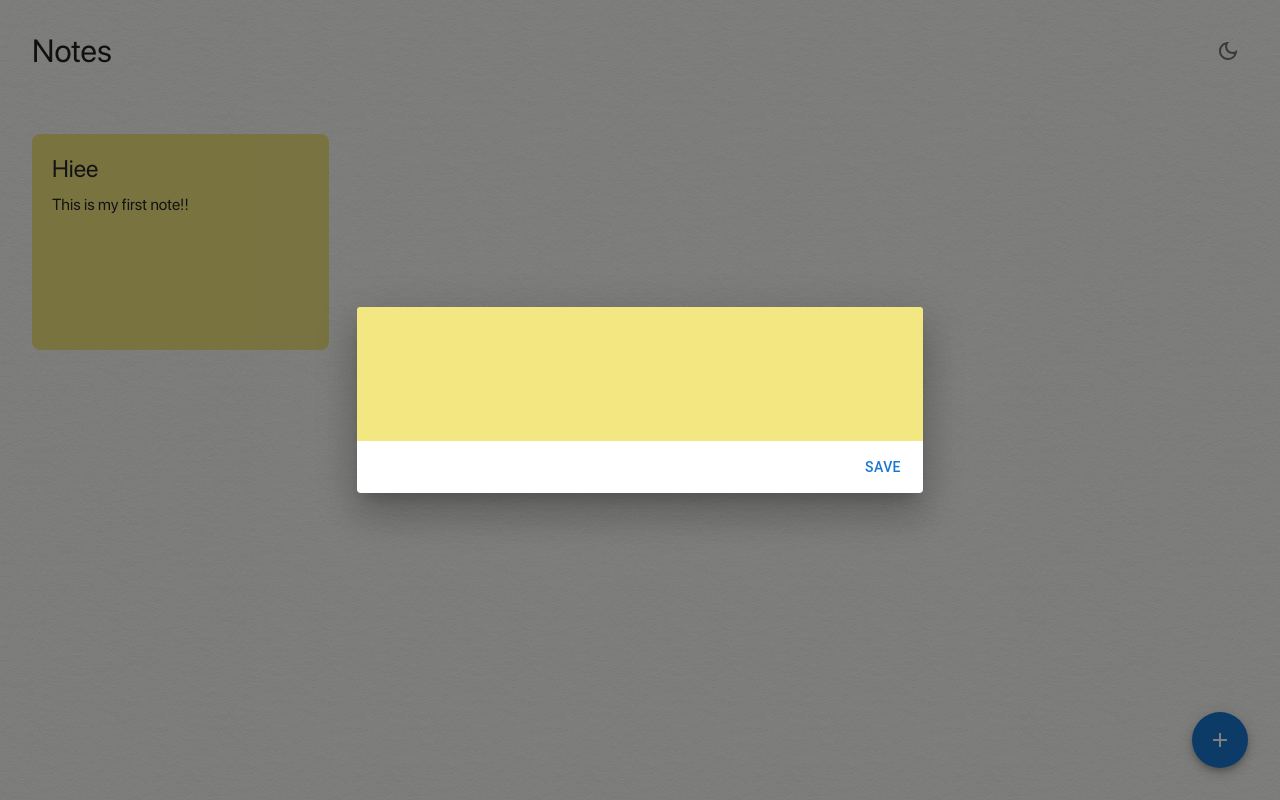
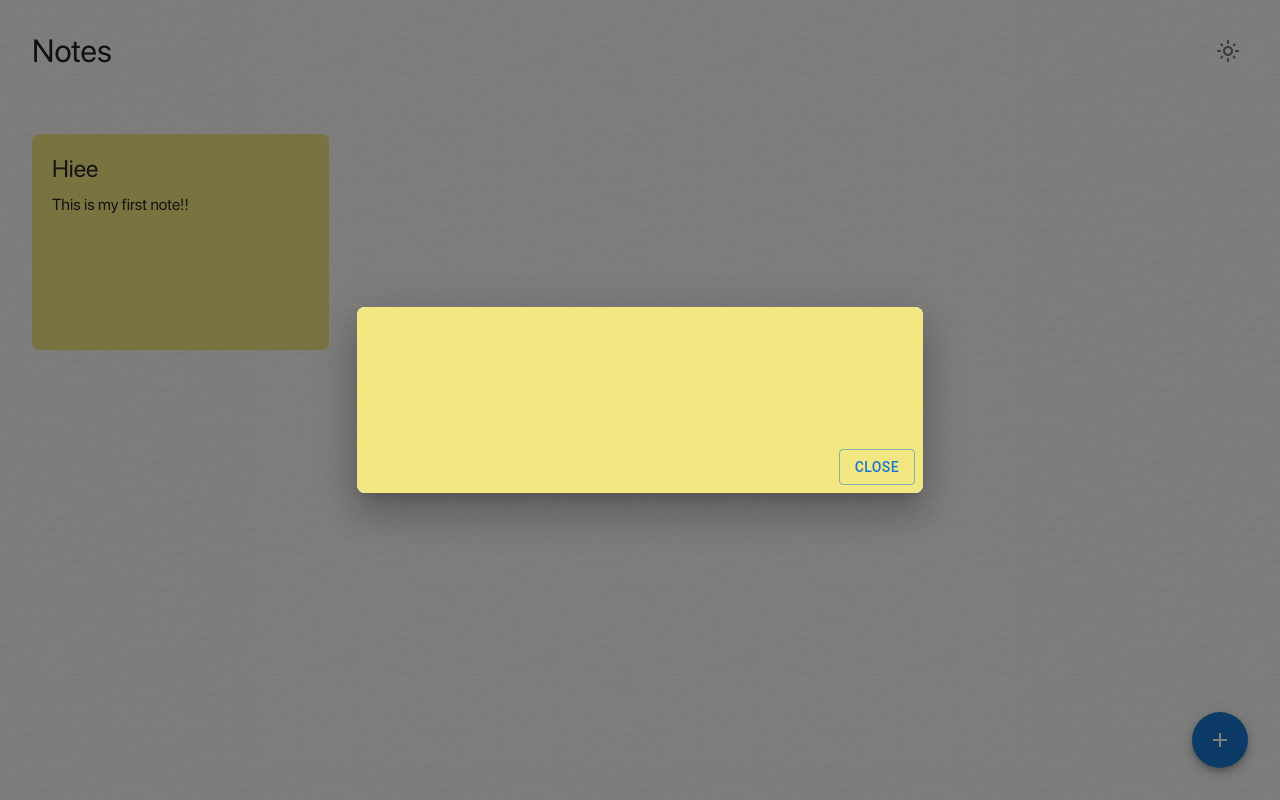
Before and after one commit to mstech66/notes, a React (Create React App) app: page / in a window 1280 px wide. Both pictures are taken after a click on the button 1220 px from the left and 740 px from the top of the page. Built offline with nearby package versions, Linux system fonts and the light colour scheme.

Commit message:
Fixed Updating Notes and added some code to fix dark/light mode toggle

```diff
--- a/src/App.js
+++ b/src/App.js
@@ -1,6 +1,6 @@
 import { Add } from "@mui/icons-material";
 import { Fab, ThemeProvider, useTheme } from "@mui/material";
-import React, { Component, useContext, useEffect } from "react";
+import React from "react";
 import { useDispatch, useSelector } from "react-redux";
 import "./App.css";
 import NoteModal from "./components/modal/NoteModal";
@@ -47,7 +47,12 @@ const App = (props) => {
       <Nav />
       <div className="grid-container">
         {notes.map((note) => (
-          <Note key={note.id} title={note.title} content={note.content} />
+          <Note
+            key={note.id}
+            id={note.id}
+            title={note.title}
+            content={note.content}
+          />
         ))}
       </div>
       <Fab color="primary" className="fab" onClick={addNoteHandler}>
--- a/src/components/modal/Modal.css
+++ b/src/components/modal/Modal.css
@@ -3,6 +3,10 @@
     height: auto;
 }
 
+.dialog{
+    border-radius: 8px;
+}
+
 .bg-yellow{
     background-color: #f3e782;
 }
--- a/src/components/modal/NoteModal.js
+++ b/src/components/modal/NoteModal.js
@@ -1,5 +1,4 @@
 import React, { useState } from "react";
-import { useNotesModalContext } from "./GlobalModal";
 import "./Modal.css";
 import ReactDOM from "react-dom";
 import {
@@ -15,34 +14,62 @@ import { noteActions } from "../../store/Note";
 
 const NoteModal = () => {
   const dispatch = useDispatch();
+  let isUpdating = false;
+  const open = useSelector((state) => state.modal.open);
+  const data = useSelector((state) => {
+    if (state.modal.data.title === null && state.modal.data.content === null) {
+      isUpdating = false;
+    } else {
+      isUpdating = true;
+    }
+    return state.modal.data;
+  });
   const [title, setTitle] = useState();
   const [content, setContent] = useState();
-  const open = useSelector((state) => state.modal.open);
-  const data = useSelector((state) => {
-    console.log(state.modal);
-    return state.modal.data;
-  });
-  const hideModalHandler = () => {
+  const hideModalHandler = (event) => {
+    saveNoteHandler(event);
     dispatch(modalActions.hideModal());
+  };
+  const clearValues = () => {
+    setTitle(undefined);
+    setContent(undefined);
   };
   const saveNoteHandler = (event) => {
     event.preventDefault();
-    const data = {
-      id: Math.random(),
-      title: title,
-      content: content,
+    const newTitle = title === undefined ? data.title : title;
+    const newContent = content === undefined ? data.content : content;
+    let newData = {
+      title: newTitle,
+      content: newContent,
     };
-    console.log(data);
-    dispatch(noteActions.addNote(data));
+    if (!isUpdating) {
+      newData.id = Math.random();
+      if (newData.title !== null || newData.content !== null) {
+        dispatch(noteActions.addNote(newData));
+      }
+    } else {
+      newData.id = data.id;
+      dispatch(noteActions.updateNote(newData));
+    }
     dispatch(modalActions.hideModal());
+    clearValues();
   };
 
   return ReactDOM.createPortal(
-    <Dialog open={open} onClose={hideModalHandler} scroll="paper">
+    <Dialog
+      open={open}
+      onClose={hideModalHandler}
+      scroll="paper"
+      effect="Zoom"
+      PaperProps={{
+        style: { borderRadius: 8 },
+      }}
+    >
       <DialogContent className="noteModal bg-yellow">
         <InputBase
           className="input--title input--fullWidth"
           variant="standard"
+          autoFocus
           size="medium"
           defaultValue={data.title}
           onChange={({ target: { value } }) => setTitle(value)}
@@ -56,8 +83,10 @@ const NoteModal = () => {
           onChange={({ target: { value } }) => setContent(value)}
         />
       </DialogContent>
-      <DialogActions>
-        <Button onClick={saveNoteHandler}>Save</Button>
+      <DialogActions className="bg-yellow">
+        <Button variant="outlined" onClick={hideModalHandler}>
+          Close
+        </Button>
       </DialogActions>
     </Dialog>,
     document.getElementById("modal-root")
--- a/src/components/nav/Nav.js
+++ b/src/components/nav/Nav.js
@@ -1,29 +1,30 @@
-import React, { Component } from "react";
-import { Button, IconButton } from "@mui/material";
+import React, { useState } from "react";
+import { IconButton } from "@mui/material";
 import "./Nav.css";
-import { DarkModeOutlined } from "@mui/icons-material";
+import { DarkModeOutlined, LightModeOutlined } from "@mui/icons-material";
 
-class Nav extends Component {
-  switchTheme = () => {
+const Nav = (props) => {
+  const [isDarkMode, setIsDarkMode] = useState(false);
+
+  const switchTheme = () => {
     let bodyElement = document.querySelector("body");
     bodyElement.classList.toggle("darkMode");
+    setIsDarkMode(!isDarkMode);
   };
 
-  render() {
   return (
     <nav id="navBar">
       <p className="title">Notes</p>
       <IconButton
         id="switchBtn"
-          onClick={this.switchTheme}
+        onClick={switchTheme}
         variant="contained"
         aria-label="Switch Theme"
       >
-          <DarkModeOutlined />
+        {isDarkMode ? <DarkModeOutlined style={{color: 'white'}}/> : <LightModeOutlined />}
       </IconButton>
     </nav>
   );
-  }
-}
+};
 
 export default Nav;
--- a/src/components/note/Note.js
+++ b/src/components/note/Note.js
@@ -1,7 +1,6 @@
-import React, { Component } from "react";
+import React from "react";
 import { useDispatch } from "react-redux";
 import { modalActions } from "../../store/Modal";
-import NoteModal from "../modal/NoteModal";
 import "./Note.css";
 
 const Note = (props) => {
--- a/src/store/Note.js
+++ b/src/store/Note.js
@@ -13,6 +13,18 @@ const noteSlice = createSlice({
       console.log("Received:" + newNote);
       state.notes.push(newNote);
     },
+    updateNote(state, action) {
+      const id = action.payload.id;
+      const updatedNote = action.payload;
+      state.notes = state.notes.map((note) => {
+        if (note.id === id) {
+          return updatedNote;
+        } else {
+          return note;
+        }
+      });
+      console.log(`Final Notes Arr`, state.notes);
+    },
   },
 });
 
```
Also changed, not shown: src/components/nav/Nav.css (line endings or trailing spaces), 1 other file (tests, documents, lock files or other folders). Lines whose indentation alone changed are shown as unchanged.
